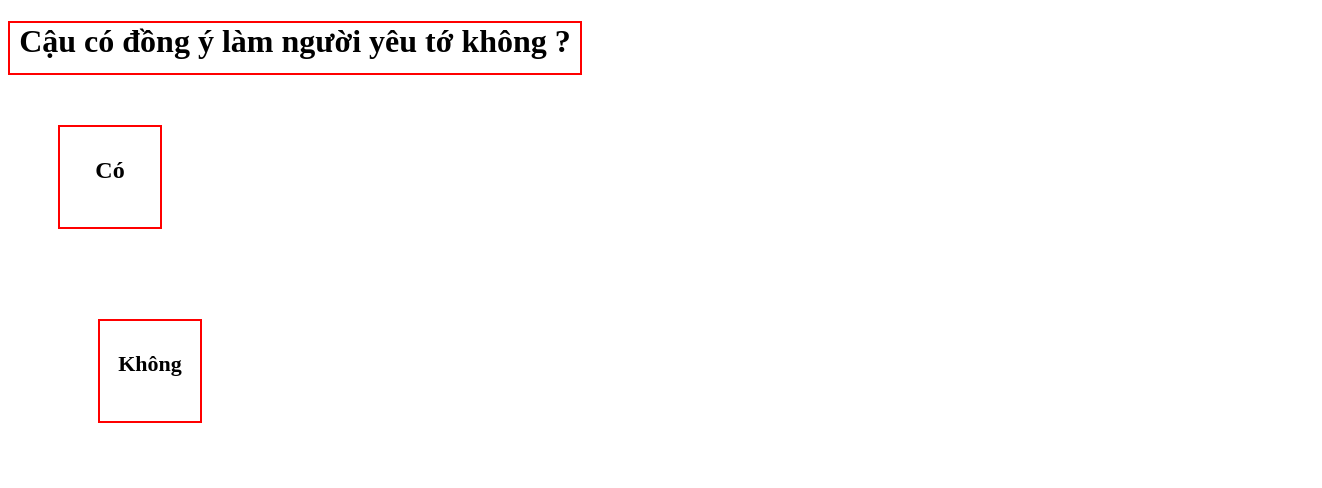
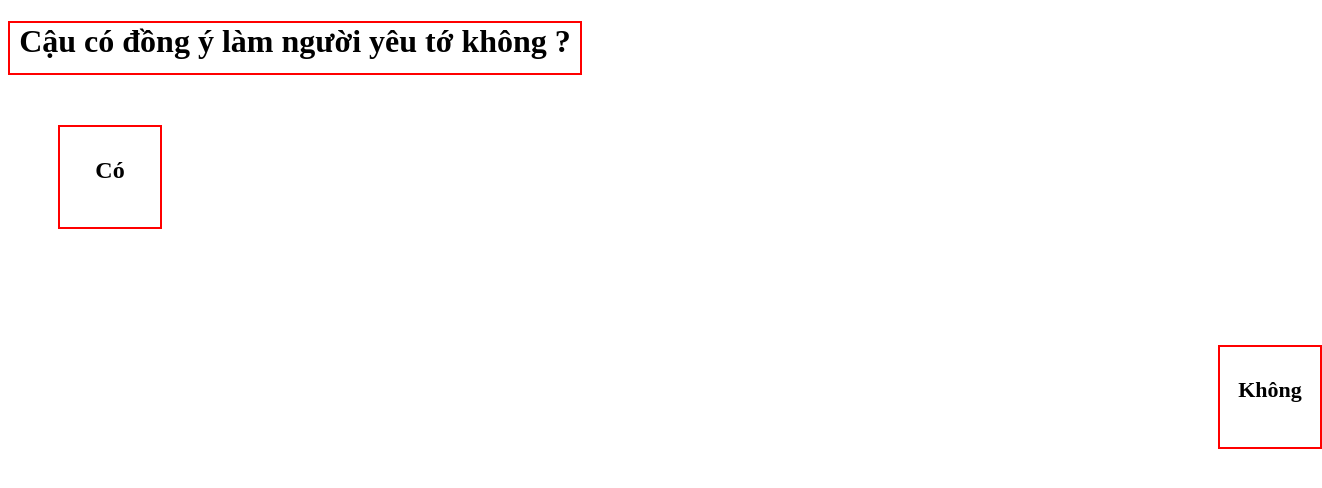
Before and after one commit to tuandq2112/trainning-fe, a plain HTML site: page excercise/week2/cau22.html in a window 1280 px wide. Both pictures are taken after a click on the element "Không". Shown: the whole page, 1322 px wide, since content can reach past the window. Drawn offline with Linux system fonts and the light colour scheme.

Commit message:
#add random move function

```diff
--- a/excercise/week2/cau22.css
+++ b/excercise/week2/cau22.css
@@ -1,4 +1,4 @@
-h1{
+h1 {
   color: rgb(0, 0, 0);
   background-color: rgb(255, 255, 255);
   border: 2px solid red;
@@ -6,26 +6,31 @@ h1{
   height: 50px;
   text-align: center;
 }
-h2{
+h2 {
   color: rgb(0, 0, 0);
   background-color: rgb(255, 255, 255);
   width: 100px;
-    height:40px;
-    padding: 30px 0;border: 2px solid red;
+  height: 40px;
+  padding: 30px 0;
+  border: 2px solid red;
   margin: 50px;
   text-align: center;
 }
-h3{
+h3 {
   font-size: 30px;
-margin:70px;
+  margin: 70px;
 }
-h4{
+h4 {
   color: rgb(0, 0, 0);
   background-color: rgb(255, 255, 255);
-    width:100px;
-    height:40px;
-    padding: 30px 0;border: 2px solid red;
+  width: 100px;
+  height: 40px;
+  padding: 30px 0;
+  border: 2px solid red;
   margin: 90px;
-    text-align:center ;
+  text-align: center;
   font-size: 22px;
 }
+#move {
+  position: absolute;
+}
--- a/excercise/week2/cau22.html
+++ b/excercise/week2/cau22.html
@@ -6,18 +6,27 @@
     <meta name="viewport" content="width=device-width, initial-scale=1.0">
     <title>Document</title>
     <link rel="stylesheet" href ="cau22.css">
+    <script src="cau22.js"></script>
+<script>
+    function myFunction() {
+      document.getElementById("demo").innerHTML = "Tớ biết mà :33";
+    }
+
+    function randomMove(){
+        console.log("click");
+        let { innerWidth, innerHeight } = window;
+        let element = document.getElementById("move");
+        element.style.left= `${Math.ceil(Math.random()*innerWidth)}px`;
+        element.style.top= `${Math.ceil(Math.random()*innerHeight)}px`;
+    }
+    </script>
 <body>
     <h1>Cậu có đồng ý làm người yêu tớ không ?</h1>
     <h2 onclick="myFunction()">Có</h2>
     <h3 id="demo"></h3>
-    <h4 onclick="congFunction()">Không</h4>
+    <h4 id ="move" onclick="randomMove()">Không</h4>
     <h5 id="cong"></h5>
 
 </body>
-<script src="cau22.js"></script>
-<script>
-    function myFunction() {
-      document.getElementById("demo").innerHTML = "Tớ biết mà :33";
-    }
-    </script>
+
 </html>
```
Lines whose indentation alone changed are shown as unchanged.
